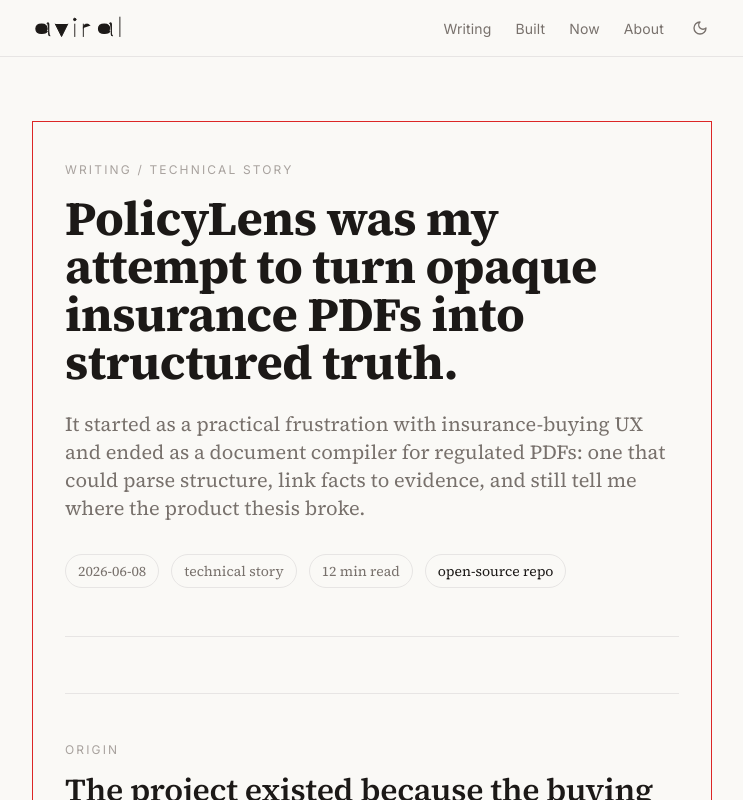
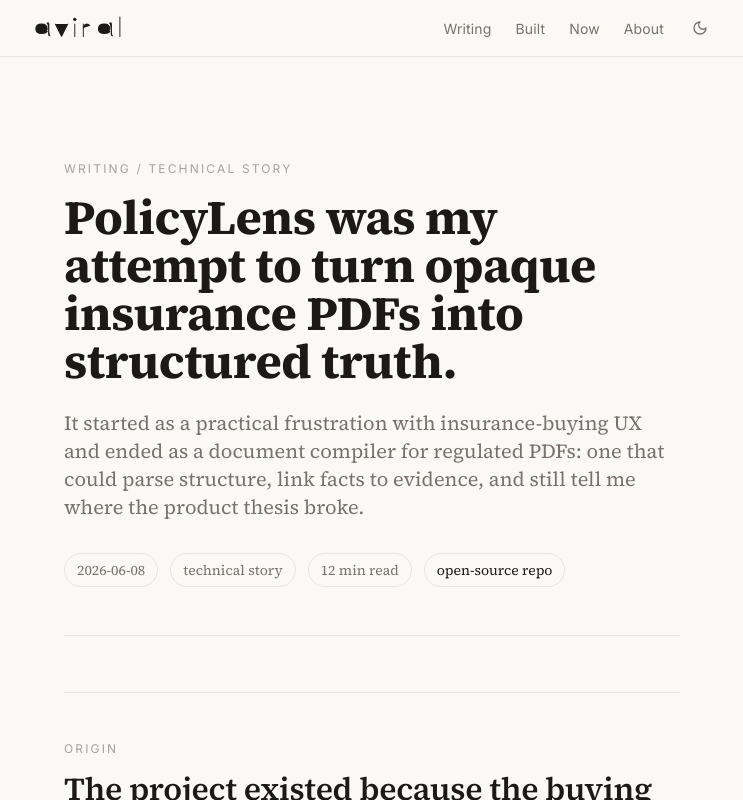
Before and after one commit to aviralsharma07/portfolio, a Next.js app: page /writing/policylens in a window 1280 px wide. Shown: the top 800 px of the page, without its empty margins (268-1011 px from the left). Built offline with nearby package versions, Linux system fonts and the light colour scheme.

Commit message:
fix: rmv border

```diff
--- a/app/writing/policylens/page.tsx
+++ b/app/writing/policylens/page.tsx
@@ -213,7 +213,7 @@ function MetricCard({
 
 export default function PolicyLensWritingPage() {
   return (
-    <article className="mx-auto max-w-[860px] border border-red-600 px-5 pb-24 pt-10 sm:px-8">
+    <article className="mx-auto max-w-[860px] px-5 pb-24 pt-10 sm:px-8">
       <header className="mb-14 border-b border-border pb-12">
         <p className="mb-4 font-sans text-xs uppercase tracking-[0.18em] text-text-faint">
           Writing / Technical Story
```
